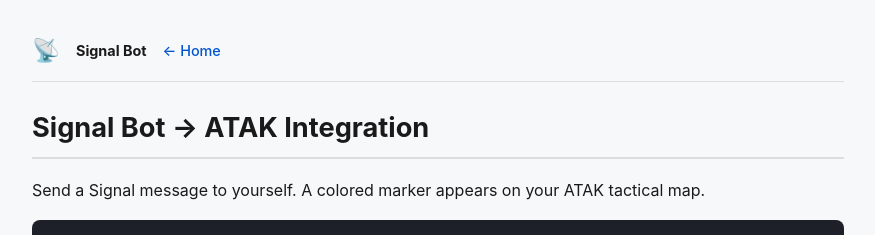
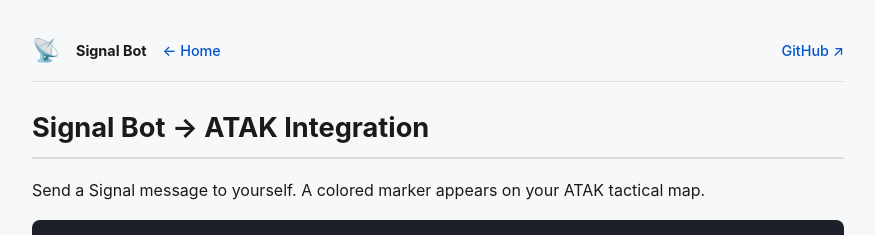
Before and after one commit to farsighttestroman-boop/signal-bot, a Flask app: page /docs in a window 1280 px wide. Shown: the top 235 px of the page, without its empty margins (202-1077 px from the left). Run offline with Flask 3, Linux system fonts and the light colour scheme.

Commit message:
ui: add GitHub repo link to docs topbar
Co-Authored-By: Claude Sonnet 4.6 <noreply@anthropic.com>

```diff
--- a/signal-bot-ui/templates/docs.html
+++ b/signal-bot-ui/templates/docs.html
@@ -52,6 +52,7 @@
     <span style="font-size:1.4rem">📡</span>
     <strong>Signal Bot</strong>
     <a href="/">← Home</a>
+    <a href="https://github.com/farsighttestroman-boop/signal-bot" target="_blank" rel="noopener" style="margin-left:auto">GitHub ↗</a>
   </div>
   <div id="content"></div>
   <script>
```
